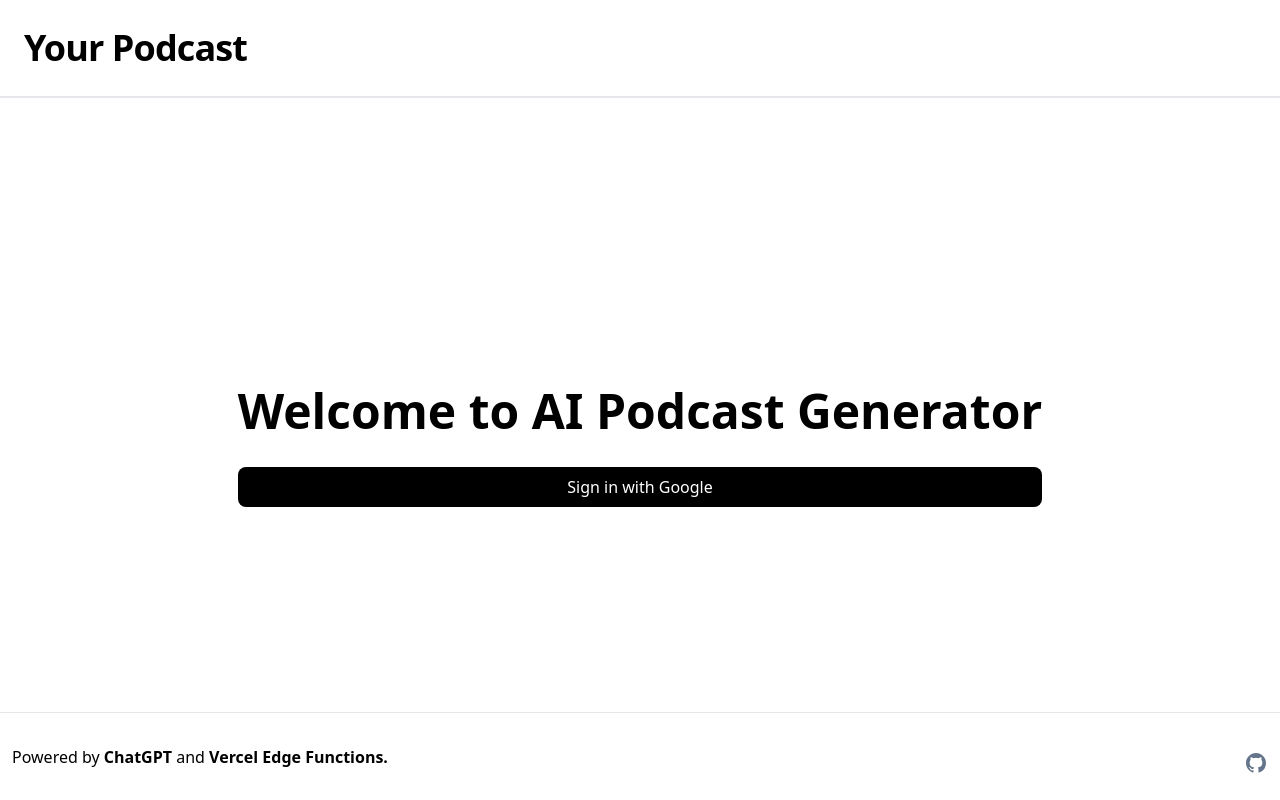
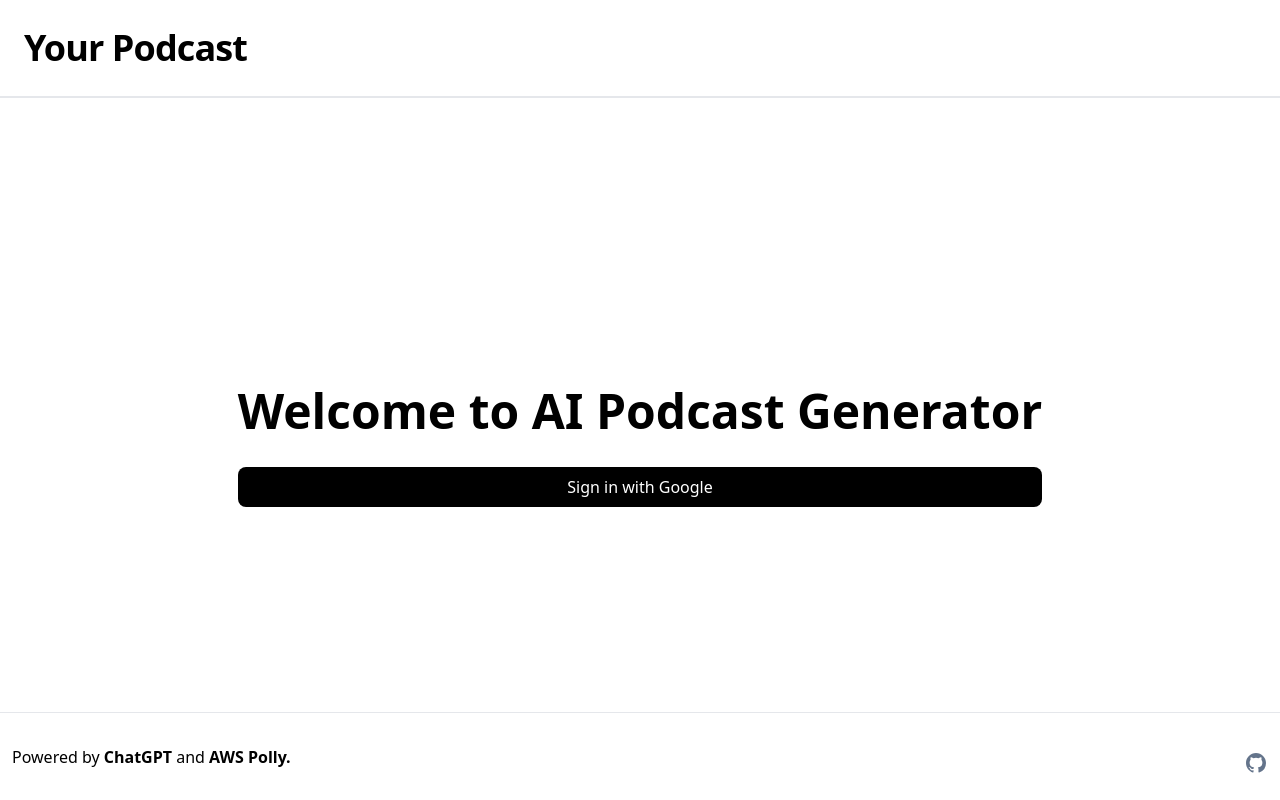
Before and after one commit to neverSettles/yourpodcast-web, a Next.js app: page / in a window 1280 px wide. Built offline with nearby package versions, Linux system fonts and the light colour scheme; no server answers.

Commit message:
Remove vercel edge functions, add AWS Polly

```diff
--- a/components/Footer.tsx
+++ b/components/Footer.tsx
@@ -4,7 +4,7 @@ export default function Footer() {
   return (
     <footer className="text-center h-16 sm:h-20 w-full sm:pt-2 pt-4 border-t mt-5 flex sm:flex-row flex-col justify-between items-center px-3 space-y-3 sm:mb-0 mb-3">
       <div>
-        Powered by{" "}
+      Powered by{" "}
         <a
           href="https://openai.com/blog/chatgpt"
           target="_blank"
@@ -15,12 +15,12 @@ export default function Footer() {
         </a>
         and{" "}
         <a
-          href="https://vercel.com/"
+          href="https://aws.amazon.com/polly/"
           target="_blank"
           rel="noreferrer"
           className="font-bold hover:underline transition underline-offset-2"
         >
-          Vercel Edge Functions.
+          AWS Polly.
         </a>
       </div>
       <div className="flex space-x-4 pb-4 sm:pb-0">
```
